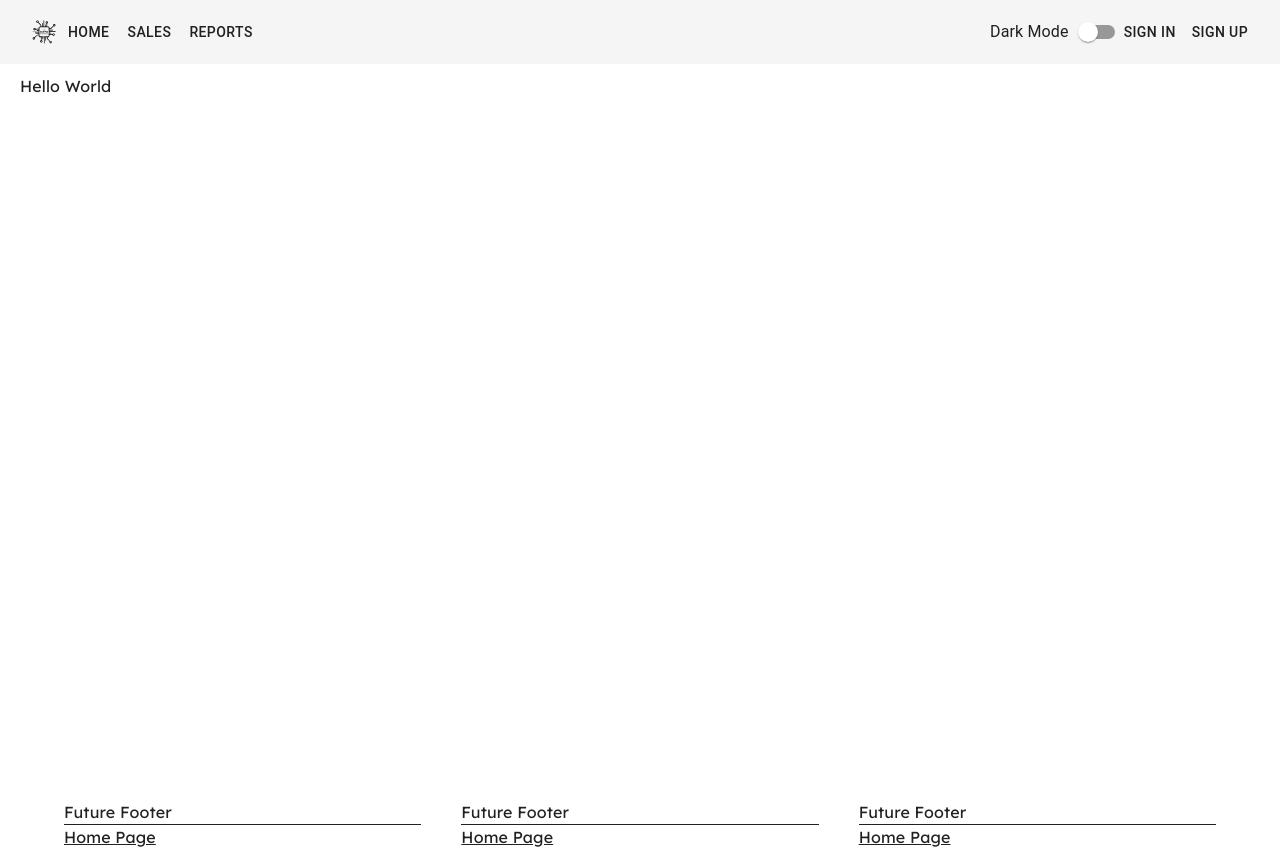
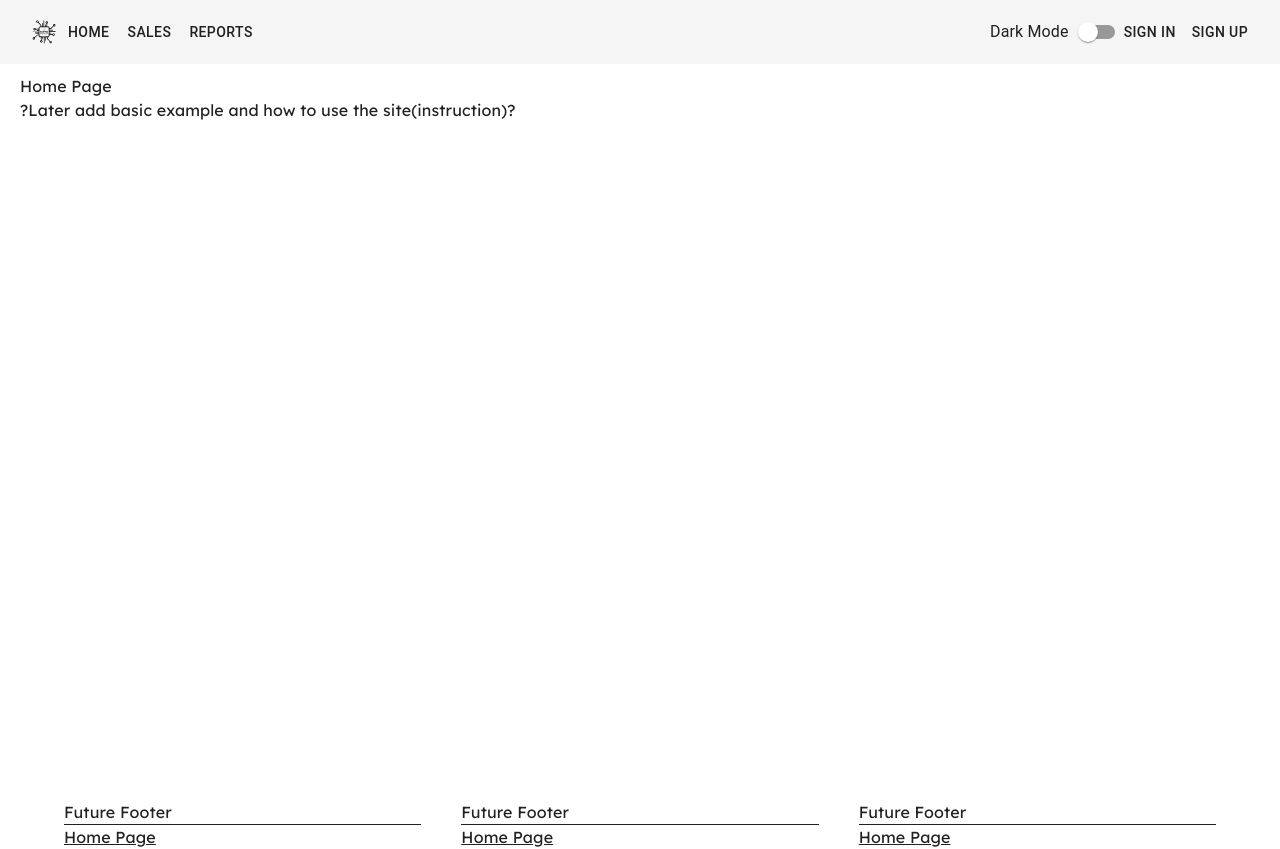
Before and after one commit to mys1erious/games-sales, a React (Create React App) app in the folder frontend/: page / in a window 1280 px wide. Built offline with nearby package versions, Linux system fonts and the light colour scheme; no server answers.

Commit message:
fix: imported missing App.css

```diff
--- a/frontend/src/pages/Home.js
+++ b/frontend/src/pages/Home.js
@@ -1,10 +1,11 @@
-import React from "react";
+import React  from "react";
 
 
 const Home = () => {
     return(
         <div>
-            Hello World
+            Home Page <br />
+            ?Later add basic example and how to use the site(instruction)?
         </div>
     )
 };
```
